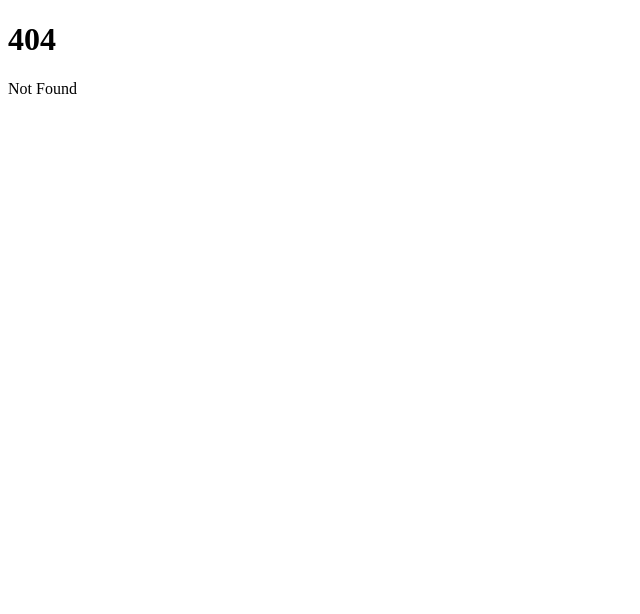
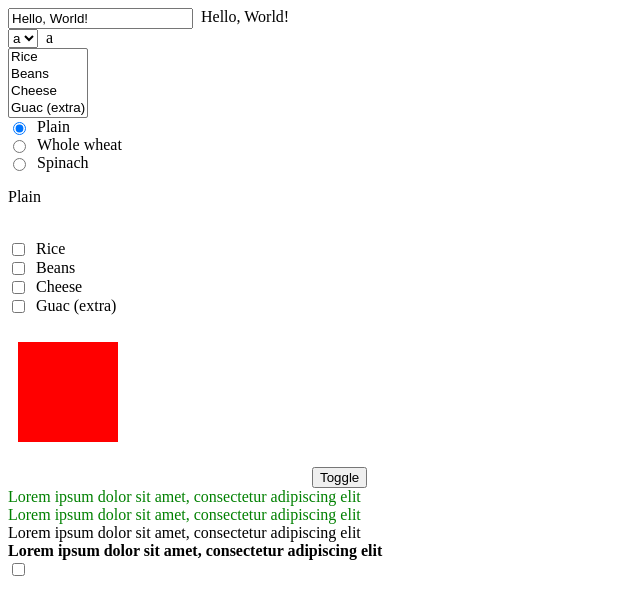
Before and after one commit to toddLiao469469/30days-for-svelte5, a SvelteKit app: page /day07 in a window 1280 px wide. Before the commit this address had no page. Shown: the top 614 px of the page, without its empty margins (0-640 px from the left). Built offline with nearby package versions, Linux system fonts and the light colour scheme.

Commit message:
feat: add day07

```diff
--- /dev/null
+++ b/src/routes/day07/+page.svelte
@@ -0,0 +1,11 @@
+<script lang="ts">
+	import BindProperty from './BindProperty.svelte';
+	import BindThis from './BindThis.svelte';
+	import Class from './Class.svelte';
+	import UseAction from './UseAction.svelte';
+</script>
+
+<BindProperty />
+<BindThis />
+<Class />
+<UseAction />
--- /dev/null
+++ b/src/routes/day07/BindProperty.svelte
@@ -0,0 +1,78 @@
+<script lang="ts">
+	let value = $state('Hello, World!');
+	let selected = $state('a');
+	let fillings = $state([]);
+
+	let tortilla = $state('Plain');
+	let fillingsCheckbox = $state([]);
+</script>
+
+<label>
+	<input bind:value />
+	{value}
+</label>
+
+<label>
+	<select bind:value={selected}>
+		<option value={'a'}>a</option>
+		<option value={'b'}>b</option>
+		<option value={'c'}>c</option>
+	</select>
+	{selected}
+</label>
+
+<label>
+	<select multiple bind:value={fillings}>
+		<option>Rice</option>
+		<option>Beans</option>
+		<option>Cheese</option>
+		<option>Guac (extra)</option>
+	</select>
+
+	{#each fillings as filling}
+		<p>{filling}</p>
+	{/each}
+</label>
+
+<label>
+	<input type="radio" bind:group={tortilla} value="Plain" />
+	Plain
+</label>
+<label>
+	<input type="radio" bind:group={tortilla} value="Whole wheat" />
+	Whole wheat
+</label>
+<label>
+	<input type="radio" bind:group={tortilla} value="Spinach" />
+	Spinach
+</label>
+<p>{tortilla}</p>
+
+<br />
+
+<label>
+	<input type="checkbox" bind:group={fillingsCheckbox} value="Rice" />
+	Rice
+</label>
+<label>
+	<input type="checkbox" bind:group={fillingsCheckbox} value="Beans" />
+	Beans
+</label>
+<label>
+	<input type="checkbox" bind:group={fillingsCheckbox} value="Cheese" />
+	Cheese
+</label>
+<label>
+	<input type="checkbox" bind:group={fillingsCheckbox} value="Guac (extra)" />
+	Guac (extra)
+</label>
+<p>
+	{fillingsCheckbox.join(', ')}
+</p>
+
+<style>
+	label {
+		display: flex;
+		gap: 0.5em;
+	}
+</style>
--- /dev/null
+++ b/src/routes/day07/BindThis.svelte
@@ -0,0 +1,13 @@
+<script lang="ts">
+	import { onMount } from 'svelte';
+
+	let canvasElement: HTMLCanvasElement = $state();
+
+	onMount(() => {
+		const ctx = canvasElement.getContext('2d');
+		ctx.fillStyle = 'red';
+		ctx.fillRect(10, 10, 100, 100);
+	});
+</script>
+
+<canvas bind:this={canvasElement}></canvas>
--- /dev/null
+++ b/src/routes/day07/Class.svelte
@@ -0,0 +1,32 @@
+<script lang="ts">
+	let isActive = $state(true);
+	let isAdmin = $state(true);
+</script>
+
+<button onclick={() => (isActive = !isActive)}>Toggle</button>
+
+<!-- 這兩個是一樣意思 -->
+<div class={isActive ? 'active' : ''}>Lorem ipsum dolor sit amet, consectetur adipiscing elit</div>
+<div class:active={isActive}>Lorem ipsum dolor sit amet, consectetur adipiscing elit</div>
+
+<!-- 如果 class 剛好叫做 active 可以這麼簡寫-->
+<div class:isActive>Lorem ipsum dolor sit amet, consectetur adipiscing elit</div>
+
+<!-- Multiple class toggles can be included -->
+<div class:isActive class:inactive={!isActive} class:isAdmin>
+	Lorem ipsum dolor sit amet, consectetur adipiscing elit
+</div>
+
+<style>
+	.active {
+		color: green;
+	}
+
+	.inactive {
+		color: red;
+	}
+
+	.isAdmin {
+		font-weight: bold;
+	}
+</style>
--- /dev/null
+++ b/src/routes/day07/UseAction.svelte
@@ -0,0 +1,25 @@
+<script lang="ts">
+	let show = $state(false);
+
+	function greet(element: HTMLElement, duration = 500) {
+		element.animate([{ opacity: 0 }, { opacity: 1 }], {
+			duration,
+			fill: 'forwards'
+		});
+
+		return {
+			destroy() {
+				console.log('destroy');
+			}
+		};
+	}
+</script>
+
+<input bind:checked={show} type="checkbox" />
+
+{#if show}
+	<div use:greet={100}>Action</div>
+	<div use:greet={300}>Action</div>
+	<div use:greet>Action</div>
+	<div use:greet={1000}>Action</div>
+{/if}
```
